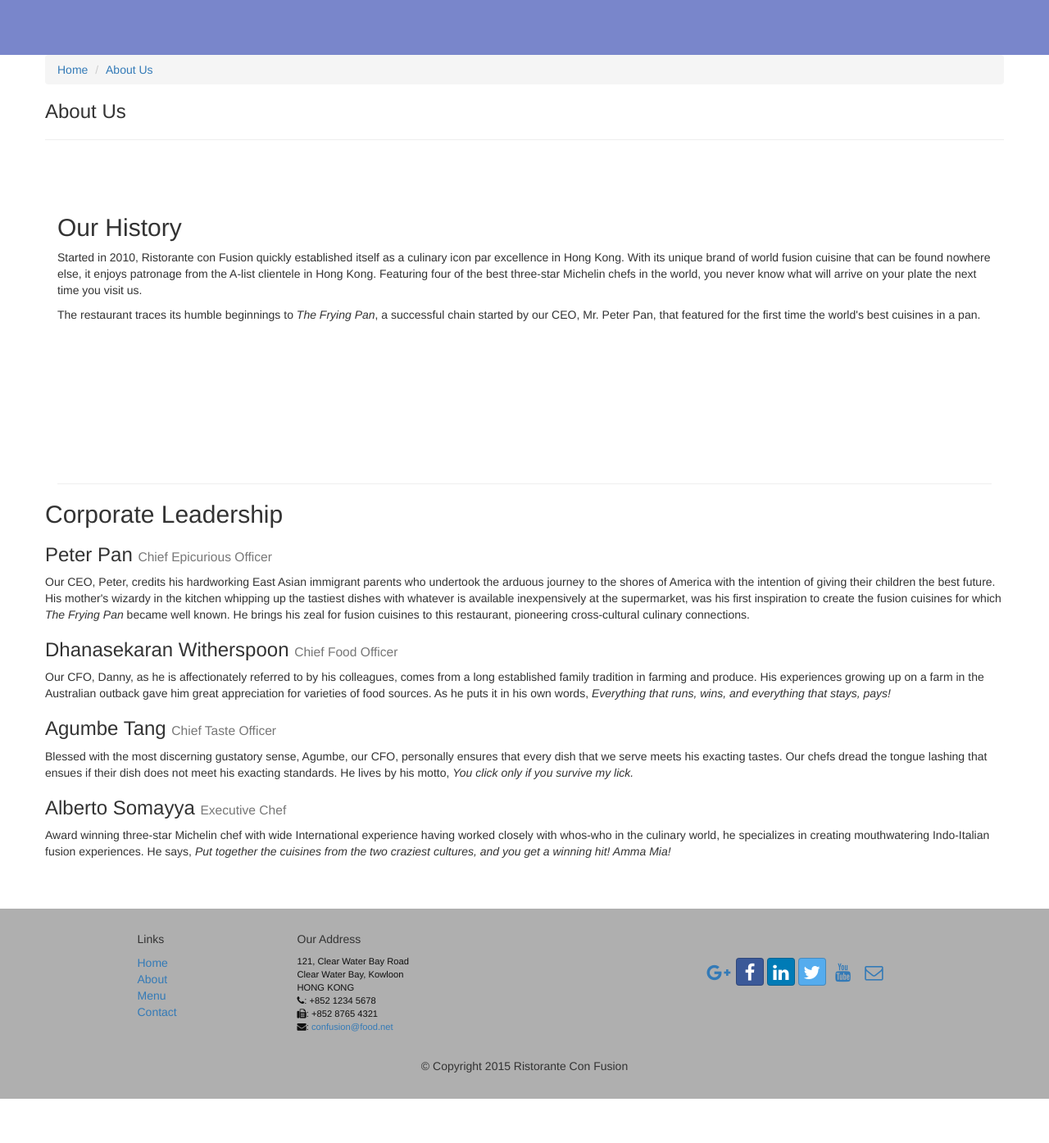
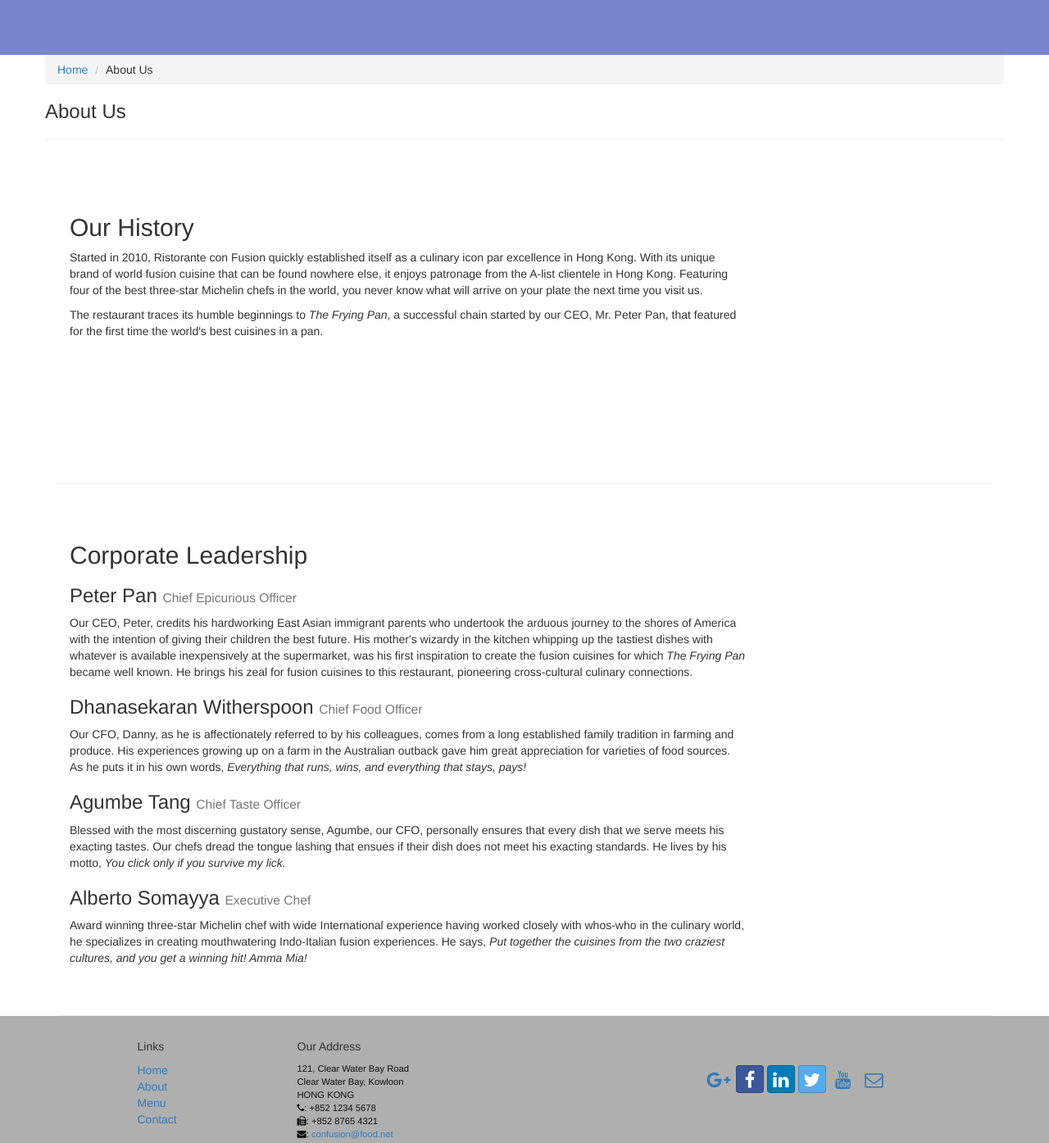
Before and after one commit to renzherl/Javascript_TheDefinitiveGuide, a plain HTML site: page Homework_4_Bootstrap/exercise 1/aboutus.html in a window 1280 px wide. Shown: the part 392-1787 px from the top of the page at 82% size. Before the commit the page ends 1733 px from the top, so only its background shows below. Drawn offline with nearby package versions, Linux system fonts and the light colour scheme.

Commit message:
modify according to comments

```diff
--- a/Homework_4_Bootstrap/exercise 1/aboutus.html
+++ b/Homework_4_Bootstrap/exercise 1/aboutus.html
@@ -8,6 +8,8 @@
     <!-- The above 3 meta tags *must* come first in the head; any other head
          content must come *after* these tags -->
     <title>Ristorante Con Fusion: About Us</title>
+    <script src="https://ajax.googleapis.com/ajax/libs/jquery/3.1.1/jquery.min.js"></script>
+    <link rel="stylesheet" href="https://maxcdn.bootstrapcdn.com/bootstrap/3.3.7/css/bootstrap.min.css">
     <!-- Bootstrap -->
     <link href="css/bootstrap.min.css" rel="stylesheet">
     <link href="css/bootstrap-theme.min.css" rel="stylesheet">
@@ -35,7 +37,7 @@
                     <span class="icon-bar"></span>
                     <span class="icon-bar"></span>
                 </button>
-                <a class="navbar-brand" href="#">Ristorante Con Fusion</a>
+                <a class="navbar-brand" href="./index.html">Ristorante Con Fusion</a>
             </div>
             <div id="navbar" class="navbar-collapse collapse">
                 <ul class="nav navbar-nav">
@@ -85,7 +87,7 @@
             <div>
                 <ol class="breadcrumb">
                     <li><a href="./index.html">Home</a></li>
-                    <li><a href="#">About Us</a></li>
+                    <li>About Us</li>
                 </ol>
             </div>
             <div>
@@ -95,7 +97,7 @@
         </div>
 
         <div class="row row-content">
-            <div>
+            <div class="col-xs-12 col-sm-9">
                 <h2>Our History</h2>
                 <p>Started in 2010, Ristorante con Fusion quickly established itself as a culinary icon par excellence in Hong
                     Kong. With its unique brand of world fusion cuisine that can be found nowhere else, it enjoys patronage
@@ -110,8 +112,8 @@
         </div>
 
 
-        <div class="row">
-            <div>
+        <div class="row row-content">
+            <div class="col-xs-12 col-sm-9">
                 <h2>Corporate Leadership</h2>
                 <h3>Peter Pan <small>Chief Epicurious Officer</small></h3>
                 <p>Our CEO, Peter, credits his hardworking East Asian immigrant parents who undertook the arduous journey to
```
Also changed, not shown: Homework_4_Bootstrap/exercise 1/LiRAO_Bootstrap_homewor1.PNG.
